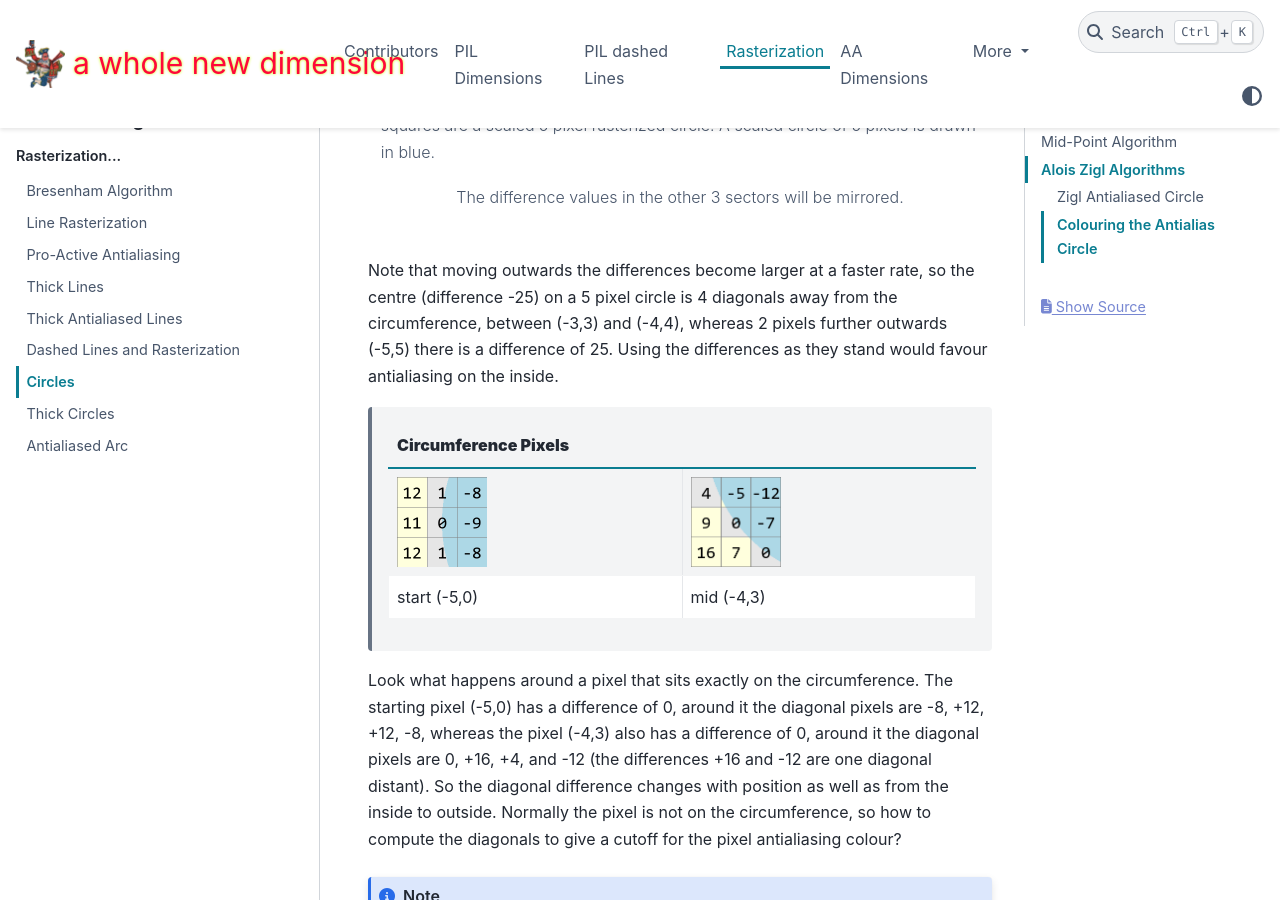
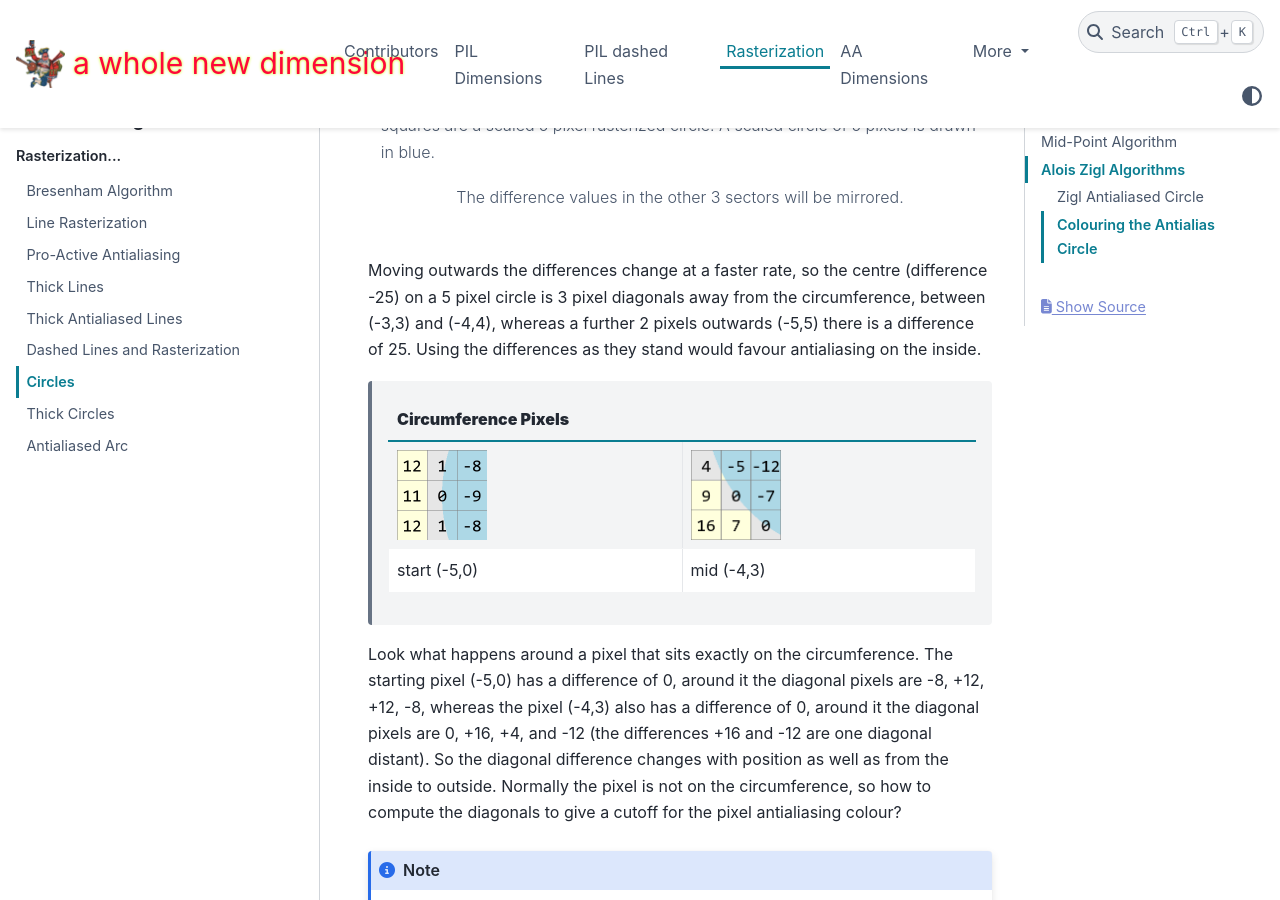
Before and after one commit to Edgar-Donk/PIL-dimensions, a Sphinx documentation site: the page built from docs/bres/circle.rst, in a window 1280 px wide and 900 px high, scrolled down 4234 px. Built offline with Sphinx 7.4.7 and the PyData theme 0.15.4, drawn with Linux system fonts in a browser that asks for light colours.

Commit message:
Add files via upload

```diff
--- a/docs/bres/circle.rst
+++ b/docs/bres/circle.rst
@@ -131,11 +131,11 @@ generate the colour for antialiasing pixels.
 
    The difference values in the other 3 sectors will be mirrored.
 
-Note that moving outwards the differences
-become larger at a faster rate, so the centre (difference -25) on a 5 pixel
-circle is 4
-diagonals away from the circumference, between (-3,3) and (-4,4), whereas 2
-pixels further outwards (-5,5) there is a difference of 25. Using the
+Moving outwards the differences
+change at a faster rate, so the centre (difference -25) on a 5 pixel
+circle is 3 pixel
+diagonals away from the circumference, between (-3,3) and (-4,4), whereas a
+further 2 pixels outwards (-5,5) there is a difference of 25. Using the
 differences as they stand would favour antialiasing on the inside.
 
 .. |start| image:: ../figures/bres/circle_errors_start.png
```
Also changed, not shown: docs/bres/thick_circles.rst (+4 -4 lines).
